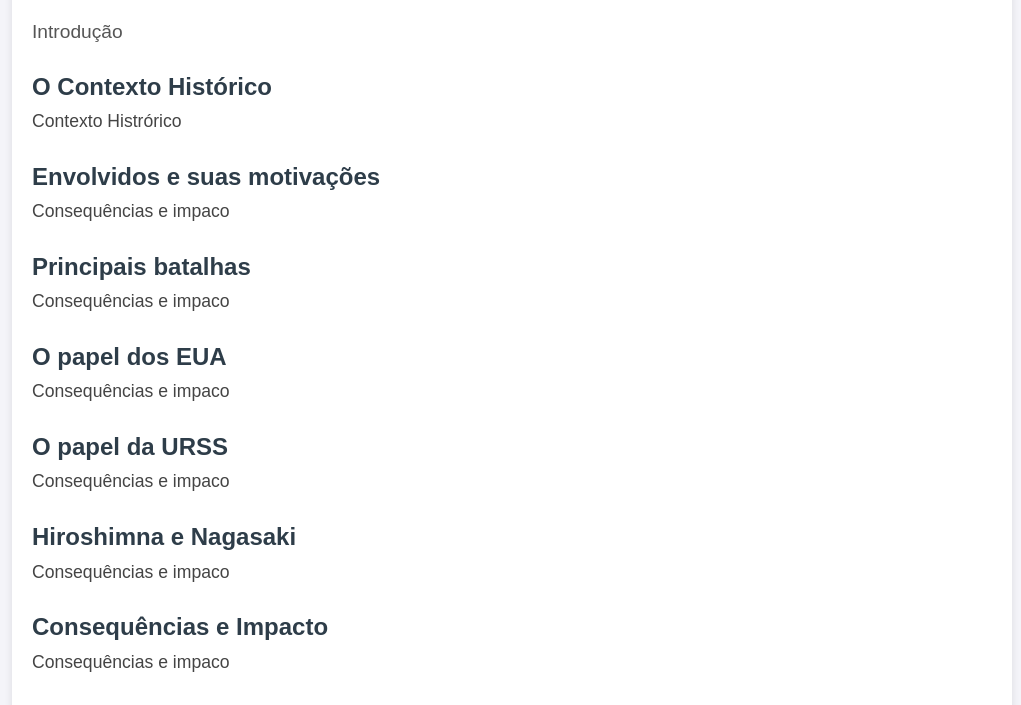
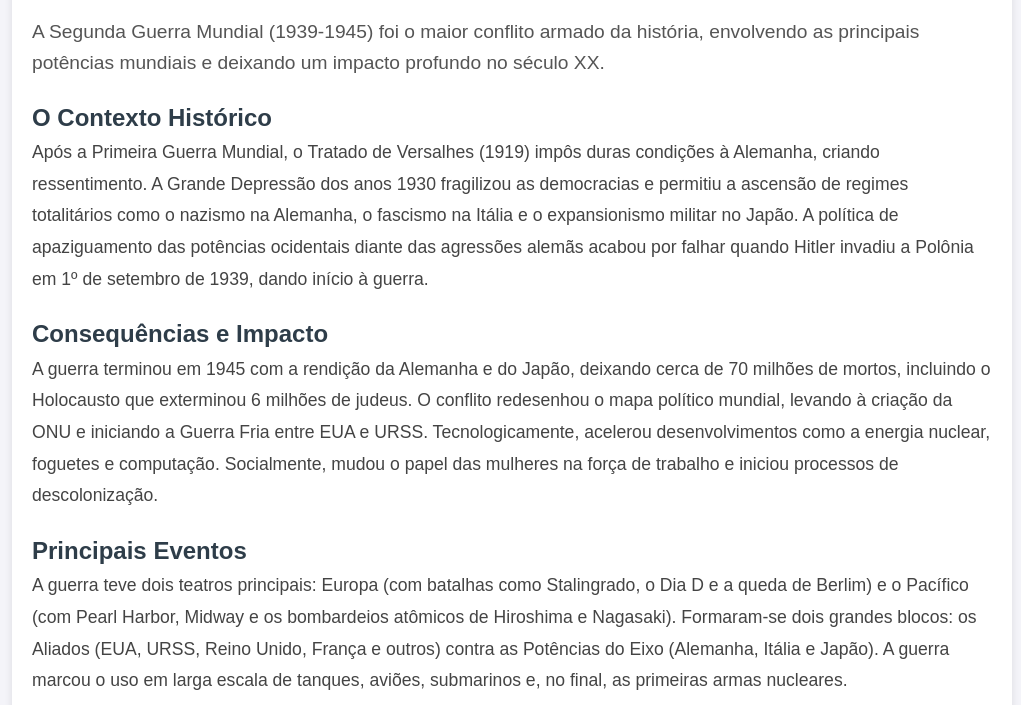
Before and after one commit to joaolms0/Gerencia-de-Configuracao, a plain HTML site: page index.html in a window 1280 px wide. Shown: the part 94-799 px from the top of the page, without its empty margins (128-1149 px from the left). Drawn offline with Linux system fonts and the light colour scheme.

Commit message:
Update index.html

```diff
--- a/index.html
+++ b/index.html
@@ -13,57 +13,27 @@
 
     <div class="section">
       <p class="intro">
-        Introdução
+        A Segunda Guerra Mundial (1939-1945) foi o maior conflito armado da história, envolvendo as principais potências mundiais e deixando um impacto profundo no século XX.
       </p>
 
       <h2>O Contexto Histórico</h2>
       <p class="content">
-       Contexto Histrórico
-      </p>
-
-      <h2>Envolvidos e suas motivações</h2>
-      <p class="content">
-        Consequências e impaco
-      </p>
-
-      <h2>Principais batalhas</h2>
-      <p class="content">
-        Consequências e impaco
-      </p>
-
-      <h2>O papel dos EUA</h2>
-      <p class="content">
-        Consequências e impaco
-      </p>
-
-      <h2>O papel da URSS</h2>
-      <p class="content">
-        Consequências e impaco
-      </p>
-
-      <h2>Hiroshimna e Nagasaki</h2>
-      <p class="content">
-        Consequências e impaco
+        Após a Primeira Guerra Mundial, o Tratado de Versalhes (1919) impôs duras condições à Alemanha, criando ressentimento. A Grande Depressão dos anos 1930 fragilizou as democracias e permitiu a ascensão de regimes totalitários como o nazismo na Alemanha, o fascismo na Itália e o expansionismo militar no Japão. A política de apaziguamento das potências ocidentais diante das agressões alemãs acabou por falhar quando Hitler invadiu a Polônia em 1º de setembro de 1939, dando início à guerra.
       </p>
 
       <h2>Consequências e Impacto</h2>
       <p class="content">
-        Consequências e impaco
+        A guerra terminou em 1945 com a rendição da Alemanha e do Japão, deixando cerca de 70 milhões de mortos, incluindo o Holocausto que exterminou 6 milhões de judeus. O conflito redesenhou o mapa político mundial, levando à criação da ONU e iniciando a Guerra Fria entre EUA e URSS. Tecnologicamente, acelerou desenvolvimentos como a energia nuclear, foguetes e computação. Socialmente, mudou o papel das mulheres na força de trabalho e iniciou processos de descolonização.
       </p>
     </div>
 
-    <!-- Imagem sobre as Grandes Navegações -->
+    <!-- Imagem sobre a Segunda Guerra Mundial -->
     <div class="section">
-      <h2>Segunda Guerra Mundial</h2>
+      <h2>Principais Eventos</h2>
       <p class="content">
-       Texto sobre a segunda guerra.
+        A guerra teve dois teatros principais: Europa (com batalhas como Stalingrado, o Dia D e a queda de Berlim) e o Pacífico (com Pearl Harbor, Midway e os bombardeios atômicos de Hiroshima e Nagasaki). Formaram-se dois grandes blocos: os Aliados (EUA, URSS, Reino Unido, França e outros) contra as Potências do Eixo (Alemanha, Itália e Japão). A guerra marcou o uso em larga escala de tanques, aviões, submarinos e, no final, as primeiras armas nucleares.
       </p>
-      <img src="segundaGuerra.png" alt="Grandes Navegações" class="image">
-    </div>
-
-    <!-- Tabela com países da América e datas de independência -->
-    <div class="section">
-
+      <img src="segundaGuerra.png" alt="Cena da Segunda Guerra Mundial" class="image">
     </div>
 
     <!-- Rodapé -->
```
